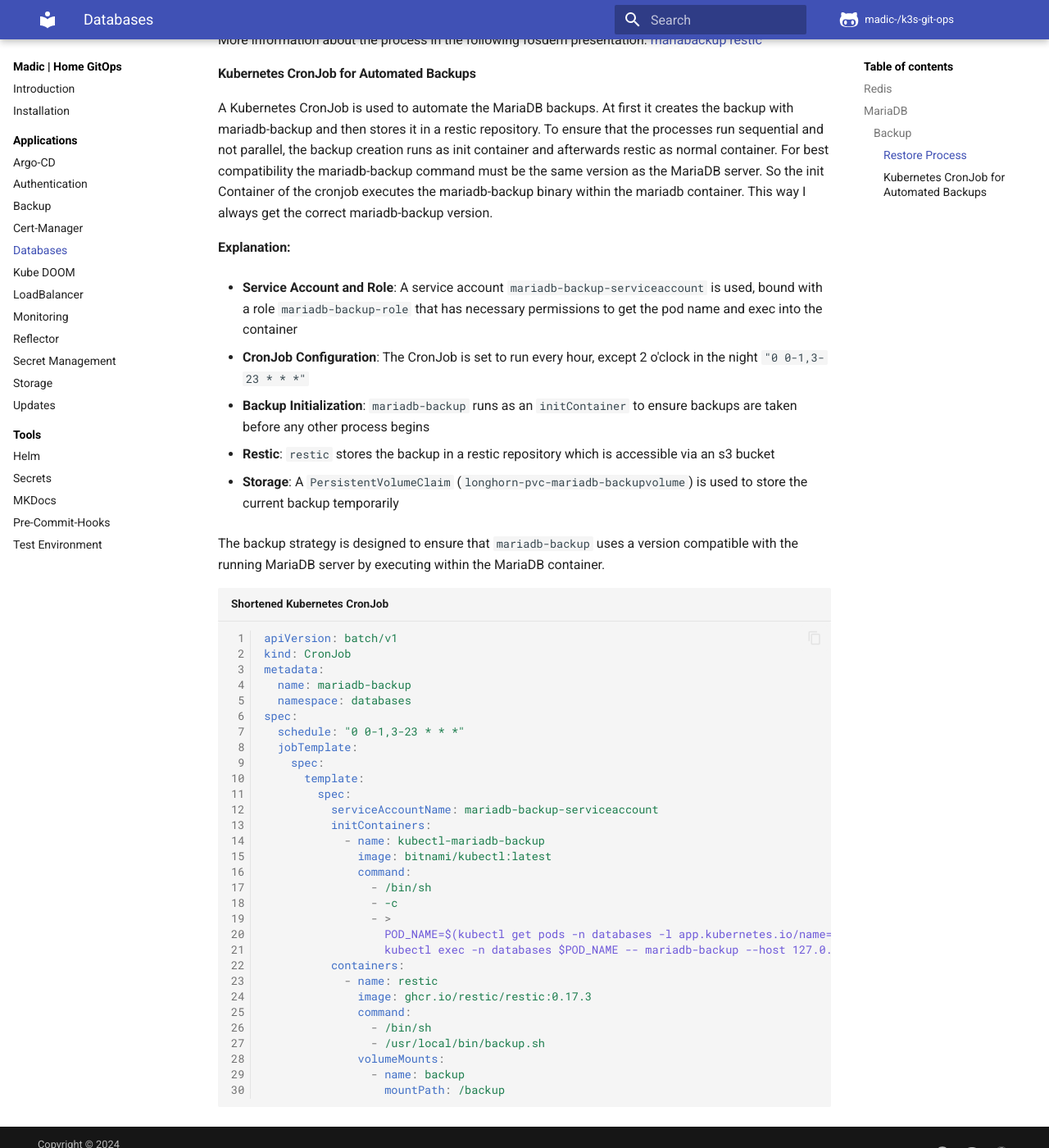
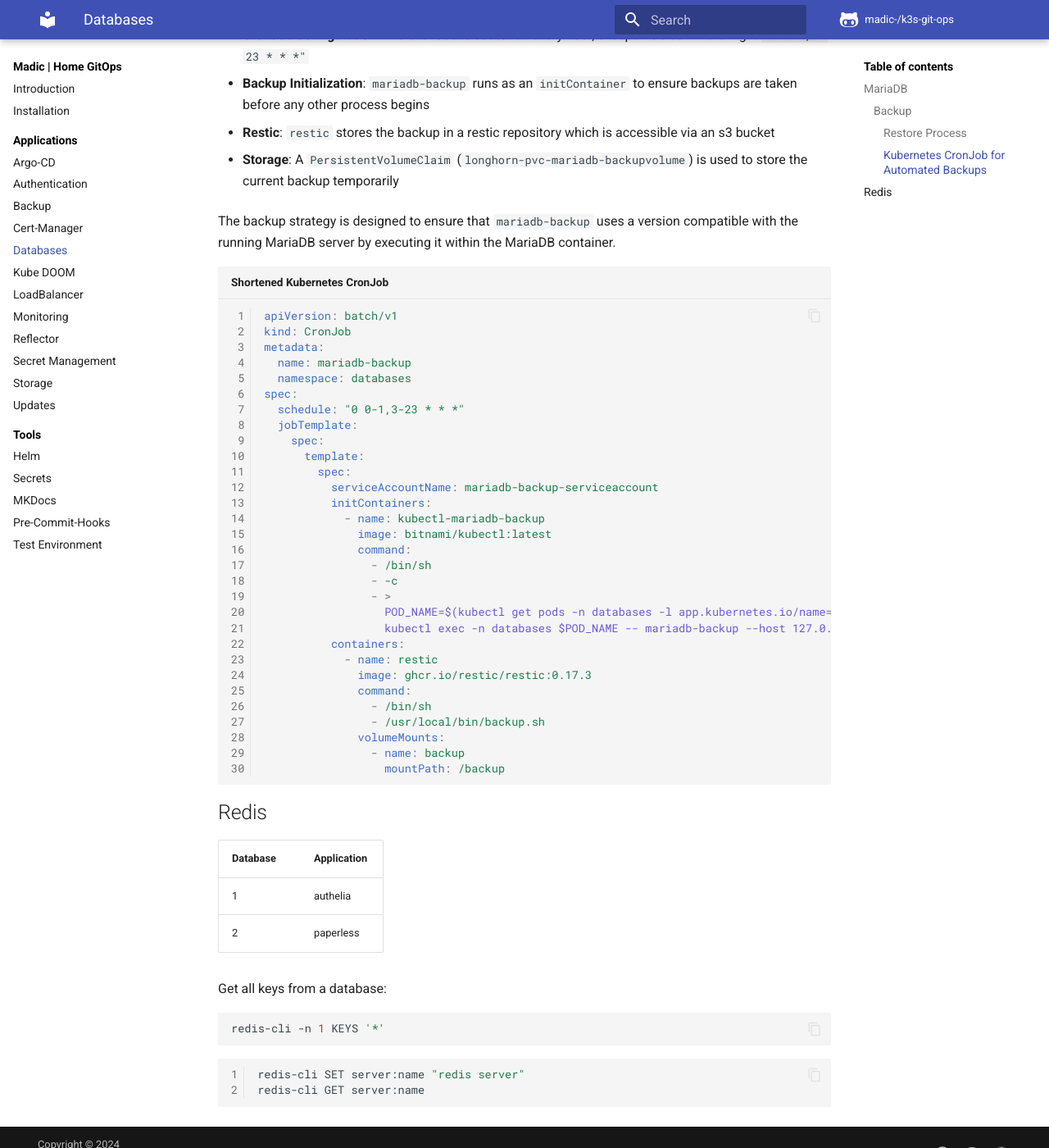
Before and after one commit to madic-creates/k3s-git-ops, an MkDocs documentation site: the page built from docs/databases.md, in a window 1280 px wide and 1400 px high, scrolled down 2168 px. Shown: the whole window at 82% size. Built offline with MkDocs 1.6.1 and Material for MkDocs 9.7.7, drawn with Linux system fonts in a browser that asks for light colours; plug-ins that fetch from the network failed and are left out; comment, search, counter and statistics services are not loaded; some of the changed text lies outside the part shown.

Commit message:
Docs: Restructured database docs

````diff
--- a/docs/databases.md
+++ b/docs/databases.md
@@ -1,22 +1,4 @@
 # Datenbanken
-
-## Redis
-
-| Database | Application |
-| -------- | ----------- |
-| 1        | authelia    |
-| 2        | paperless   |
-
-Get all keys from a database:
-
-```bash
-redis-cli -n 1 KEYS '*'
-```
-
-```bash
-redis-cli SET server:name "redis server"
-redis-cli GET server:name
-```
 
 ## MariaDB
 
@@ -24,25 +6,25 @@ Execute these commands in the shell of the MariaDB Container.
 
 Logging into the database:
 
-```bash
+```bash linenums="0"
 mariadb -u root --password=$MARIADB_ROOT_PASSWORD
 ```
 
 Show all databases:
 
-```sql
+```sql linenums="0"
 SHOW databases;
 ```
 
 Show permiissions for user:
 
-```sql
+```sql linenums="0"
 SHOW GRANTS FOR 'authelia'@'host';
 ```
 
 Create database:
 
-```sql
+```sql linenums="0"
 CREATE DATABASE authelia;
 ```
 
@@ -64,7 +46,7 @@ FLUSH PRIVILEGES;
 
 Delete user:
 
-```sql
+```sql linenums="0"
 DROP USER 'authelia'@'%';
 ```
 
@@ -72,7 +54,7 @@ DROP USER 'authelia'@'%';
 
 The backup for MariaDB in this setup is handled using `mariadb-backup` and `restic`. mariadb-backup creates a [physical backup](https://www.managedserver.eu/backup-mysql-percona-and-mariadb-xbstream-and-mbstream-format/#Backup_fisici){target=_blank} and restic stores the file in a repository, providing compression and deduplication.
 
-```shell title="Backup command"
+```shell title="Backup command" linenums="0"
 mariadb-backup --host mariadb.databases.svc.cluster.local --user=root --password=$MARIADB_ROOT_PASSWORD --backup --target-dir=/backup --stream=xbstream > /backup/mariadb.xb
 ```
 
@@ -82,13 +64,13 @@ The restoration of backups involves retrieving backup snapshots from restic, des
 
 1. **List Backups**: Get available backups stored in the restic repository
 
-```shell
+```shell linenums="0"
 restic snapshots --tag MariaDB
 ```
 
 2. **Restore Snapshot**: Extract the latest snapshot to a target directory
 
-```shell
+```shell linenums="0"
 restic restore latest --tag MariaDB --target .
 ```
 
@@ -101,7 +83,7 @@ mbstream -x <mariadb.xb
 
 4. **Prepare the Recovery**: Prepare the backup for use. If possible, use the same mariadb-backup version with which the backup was created
 
-```shell
+```shell linenums="0"
 mariadb-backup --prepare --target-dir=./mariadb_recovery
 ```
 
@@ -123,7 +105,7 @@ A Kubernetes CronJob is used to automate the MariaDB backups. At first it create
 
 - **Storage**: A `PersistentVolumeClaim` (`longhorn-pvc-mariadb-backupvolume`) is used to store the current backup temporarily
 
-The backup strategy is designed to ensure that `mariadb-backup` uses a version compatible with the running MariaDB server by executing within the MariaDB container.
+The backup strategy is designed to ensure that `mariadb-backup` uses a version compatible with the running MariaDB server by executing it within the MariaDB container.
 
 ```yaml title="Shortened Kubernetes CronJob"
 apiVersion: batch/v1
@@ -157,3 +139,21 @@ spec:
                 - name: backup
                   mountPath: /backup
 ```
+
+## Redis
+
+| Database | Application |
+| -------- | ----------- |
+| 1        | authelia    |
+| 2        | paperless   |
+
+Get all keys from a database:
+
+```bash linenums="0"
+redis-cli -n 1 KEYS '*'
+```
+
+```bash
+redis-cli SET server:name "redis server"
+redis-cli GET server:name
+```
--- a/mkdocs.yaml
+++ b/mkdocs.yaml
@@ -66,6 +66,7 @@ plugins:
 # Extensions
 markdown_extensions:
   - attr_list
+  - sane_lists
   - pymdownx.highlight:
       linenums: true
       anchor_linenums: true
````
